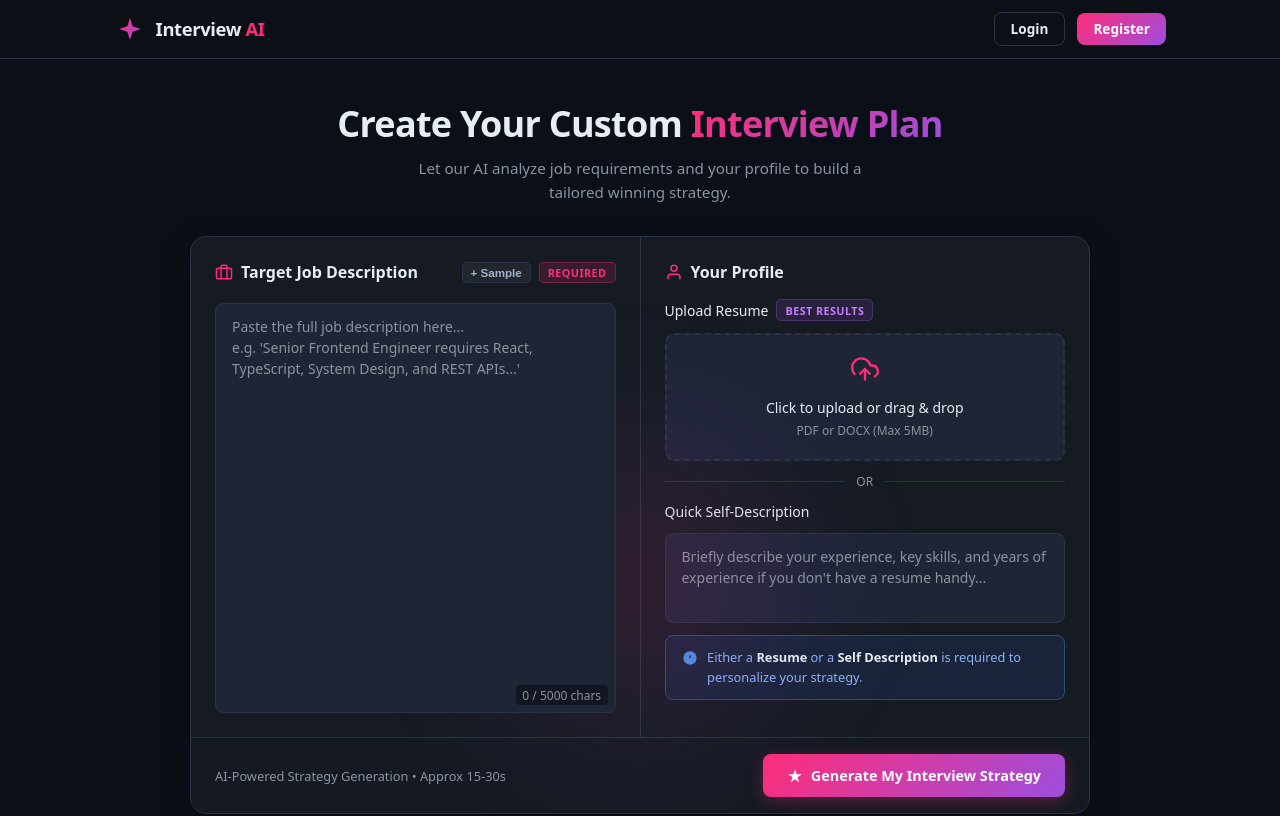
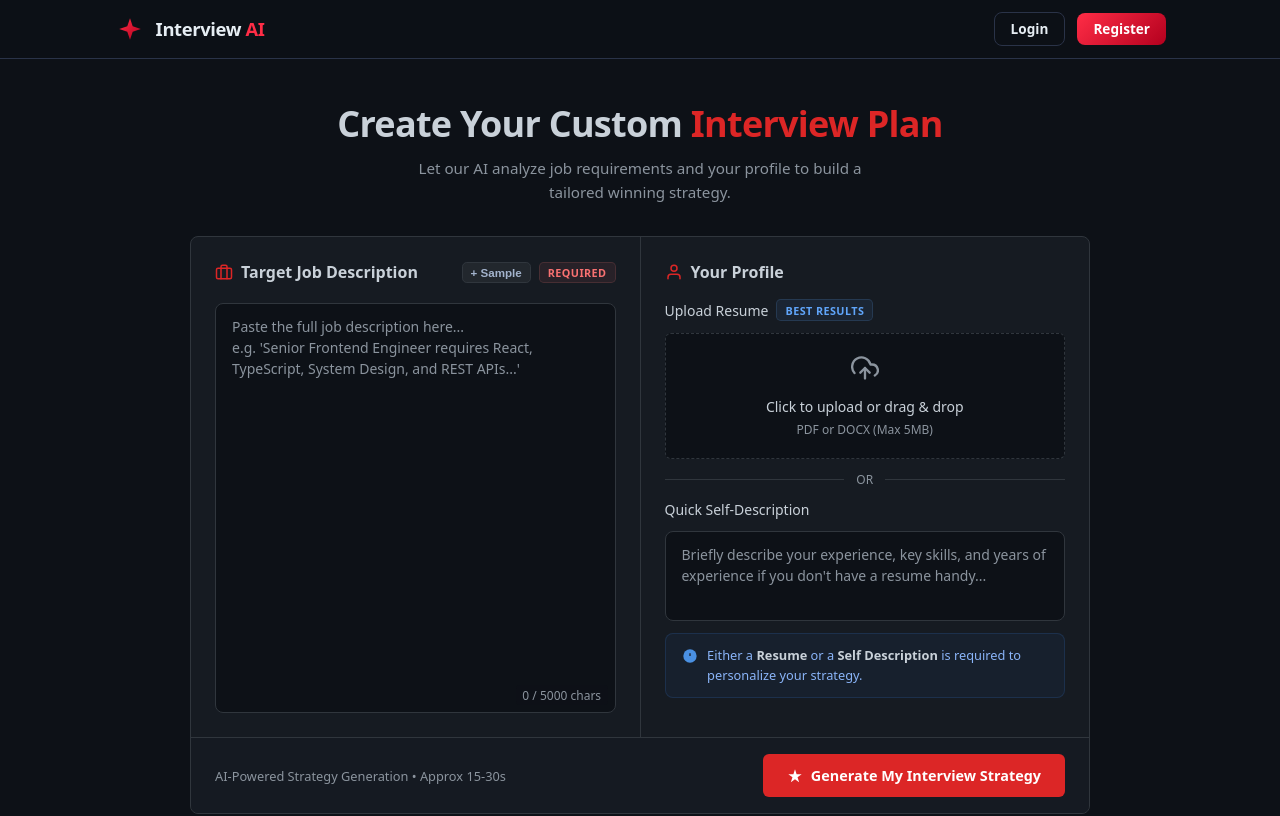
Before and after one commit to RudraMangroliya/interview-ai, a React app in the folder Frontend/: page / in a window 1280 px wide. Shown: the top 816 px of the page. Built offline with nearby package versions, Linux system fonts and the light colour scheme; no server answers; the HTML template or start-up script is replaced by a standard one.

Commit message:
style: simplify UI to clean slate-red theme and improve mobile responsiveness

```diff
--- a/Frontend/src/components/Navbar.jsx
+++ b/Frontend/src/components/Navbar.jsx
@@ -21,8 +21,8 @@ const Navbar = () => {
                             <path d="M12 2L14.5 9.5L22 12L14.5 14.5L12 22L9.5 14.5L2 12L9.5 9.5L12 2Z" fill="url(#navGlow)" />
                             <defs>
                                 <linearGradient id="navGlow" x1="2" y1="2" x2="22" y2="22" gradientUnits="userSpaceOnUse">
-                                    <stop stopColor="#ff2d78" />
-                                    <stop offset="1" stopColor="#9d4edd" />
+                                    <stop stopColor="#ff2d46" />
+                                    <stop offset="1" stopColor="#b3001e" />
                                 </linearGradient>
                             </defs>
                         </svg>
--- a/Frontend/src/components/loader.scss
+++ b/Frontend/src/components/loader.scss
@@ -24,8 +24,8 @@
     .simple-spinner {
         width: 38px;
         height: 38px;
-        border: 3px solid rgba(255, 45, 120, 0.2);
-        border-top-color: #ff2d78;
+        border: 3px solid rgba(255, 45, 70, 0.2);
+        border-top-color: #ff2d46;
         border-radius: 50%;
         animation: spinSimple 0.8s linear infinite;
     }
--- a/Frontend/src/components/navbar.scss
+++ b/Frontend/src/components/navbar.scss
@@ -43,7 +43,7 @@
             letter-spacing: -0.02em;
 
             .highlight {
-                color: #ff2d78;
+                color: #ff2d46;
             }
         }
     }
@@ -65,7 +65,7 @@
             .user-avatar {
                 width: 24px;
                 height: 24px;
-                background: linear-gradient(135deg, #ff2d78, #9d4edd);
+                background: linear-gradient(135deg, #ff2d46, #b3001e);
                 color: #ffffff;
                 font-size: 0.75rem;
                 font-weight: 700;
@@ -97,9 +97,9 @@
             transition: all 0.2s ease;
 
             &:hover {
-                color: #ff2d78;
-                border-color: rgba(255, 45, 120, 0.4);
-                background: rgba(255, 45, 120, 0.08);
+                color: #ff2d46;
+                border-color: rgba(255, 45, 70, 0.4);
+                background: rgba(255, 45, 70, 0.08);
             }
         }
     }
@@ -123,14 +123,14 @@
                 border: 1px solid #2a3348;
 
                 &:hover {
-                    border-color: #ff2d78;
-                    color: #ff2d78;
+                    border-color: #ff2d46;
+                    color: #ff2d46;
                 }
             }
 
             &--register {
                 color: #ffffff;
-                background: linear-gradient(135deg, #ff2d78, #9d4edd);
+                background: linear-gradient(135deg, #ff2d46, #b3001e);
 
                 &:hover {
                     opacity: 0.9;
@@ -205,3 +205,38 @@
         }
     }
 }
+
+@media (max-width: 380px) {
+    .app-navbar {
+        .navbar-brand .brand-title {
+            display: none;
+        }
+
+        .navbar-auth {
+            gap: 0.3rem;
+
+            .nav-auth-btn {
+                padding: 0.25rem 0.5rem;
+                font-size: 0.725rem;
+                border-radius: 0.3rem;
+            }
+        }
+
+        .navbar-user {
+            gap: 0.3rem;
+
+            .user-info {
+                padding: 0.15rem 0.4rem;
+
+                .user-name {
+                    max-width: 50px;
+                }
+            }
+
+            .logout-btn {
+                padding: 0.25rem 0.5rem;
+                font-size: 0.725rem;
+            }
+        }
+    }
+}
--- a/Frontend/src/features/auth/auth.form.scss
+++ b/Frontend/src/features/auth/auth.form.scss
@@ -1,7 +1,7 @@
 main {
     min-height: 100vh;
     width: 100%;
-    background-color: #0b0f17;
+    background-color: #0d1117;
     color: #e6edf3;
     font-family: system-ui, -apple-system, BlinkMacSystemFont, 'Segoe UI', Roboto, sans-serif;
     display: flex;
@@ -12,14 +12,7 @@ main {
     overflow: hidden;
 
     &::before {
-        content: '';
-        position: absolute;
-        width: 450px;
-        height: 450px;
-        background: radial-gradient(circle, rgba(255, 45, 120, 0.15) 0%, rgba(157, 78, 221, 0.08) 40%, transparent 70%);
-        border-radius: 50%;
-        filter: blur(50px);
-        pointer-events: none;
+        display: none;
     }
 
     .form-container {
@@ -27,12 +20,12 @@ main {
         z-index: 2;
         width: 100%;
         max-width: 420px;
-        background: rgba(22, 27, 34, 0.85);
-        backdrop-filter: blur(16px);
-        border: 1px solid rgba(255, 255, 255, 0.08);
-        border-radius: 1.25rem;
+        background: #161b22;
+        backdrop-filter: blur(8px);
+        border: 1px solid #30363d;
+        border-radius: 0.5rem;
         padding: 2.5rem 2rem;
-        box-shadow: 0 20px 40px rgba(0, 0, 0, 0.4);
+        box-shadow: 0 10px 30px rgba(0, 0, 0, 0.4);
         display: flex;
         flex-direction: column;
         gap: 1.5rem;
@@ -81,8 +74,8 @@ main {
                 }
 
                 &:focus {
-                    border-color: #ff2d78;
-                    box-shadow: 0 0 0 3px rgba(255, 45, 120, 0.15);
+                    border-color: #ff2d46;
+                    box-shadow: 0 0 0 3px rgba(255, 45, 70, 0.15);
                 }
             }
         }
@@ -90,7 +83,7 @@ main {
         .primary-button {
             margin-top: 0.5rem;
             padding: 0.8rem;
-            background: linear-gradient(135deg, #ff2d78 0%, #9d4edd 100%);
+            background: linear-gradient(135deg, #ff2d46 0%, #b3001e 100%);
             color: #ffffff;
             font-size: 0.95rem;
             font-weight: 700;
@@ -98,11 +91,11 @@ main {
             border-radius: 0.6rem;
             cursor: pointer;
             transition: opacity 0.2s, transform 0.1s, box-shadow 0.2s;
-            box-shadow: 0 4px 15px rgba(255, 45, 120, 0.3);
+            box-shadow: 0 4px 15px rgba(255, 45, 70, 0.3);
 
             &:hover {
                 opacity: 0.95;
-                box-shadow: 0 6px 20px rgba(255, 45, 120, 0.4);
+                box-shadow: 0 6px 20px rgba(255, 45, 70, 0.4);
             }
 
             &:active {
@@ -118,13 +111,13 @@ main {
         }
 
         a {
-            color: #ff2d78;
+            color: #ff2d46;
             font-weight: 600;
             text-decoration: none;
             transition: color 0.2s;
 
             &:hover {
-                color: #ff6b9d;
+                color: #ff6b7e;
                 text-decoration: underline;
             }
         }
--- a/Frontend/src/features/interview/pages/Home.jsx
+++ b/Frontend/src/features/interview/pages/Home.jsx
@@ -128,8 +128,8 @@ const Home = () => {
                                 <path d="M12 2L14.5 9.5L22 12L14.5 14.5L12 22L9.5 14.5L2 12L9.5 9.5L12 2Z" fill="url(#genGrad)" />
                                 <defs>
                                     <linearGradient id="genGrad" x1="2" y1="2" x2="22" y2="22" gradientUnits="userSpaceOnUse">
-                                        <stop stopColor="#ff2d78" />
-                                        <stop offset="1" stopColor="#9d4edd" />
+                                        <stop stopColor="#ff2d46" />
+                                        <stop offset="1" stopColor="#b3001e" />
                                     </linearGradient>
                                 </defs>
                             </svg>
--- a/Frontend/src/features/interview/style/home.scss
+++ b/Frontend/src/features/interview/style/home.scss
@@ -1,17 +1,17 @@
 // ── Variables ────────────────────────────────────────────────────────────────
-$bg-page:        #0b0f17;
+$bg-page:        #0d1117;
 $bg-card:        #161b22;
-$bg-panel:       #1c2230;
-$bg-input:       #1e2535;
-$border-color:   #2a3348;
-$text-primary:   #e6edf3;
+$bg-panel:       #161b22;
+$bg-input:       #0d1117;
+$border-color:   #30363d;
+$text-primary:   #c9d1d9;
 $text-muted:     #8b949e;
-$accent:         #ff2d78;
-$accent-alt:     #9d4edd;
-$badge-required: #ff2d78;
-$badge-best:     #9d4edd;
-$info-bg:        rgba(27, 42, 74, 0.6);
-$info-border:    #2d4a7a;
+$accent:         #dc2626;
+$accent-alt:     #b91c1c;
+$badge-required: #f87171;
+$badge-best:     #60a5fa;
+$info-bg:        rgba(56, 139, 253, 0.05);
+$info-border:    rgba(56, 139, 253, 0.15);
 $font-stack:     system-ui, -apple-system, BlinkMacSystemFont, 'Segoe UI', Roboto, sans-serif;
 
 // ── Wrapper & Shell ─────────────────────────────────────────────────────────
@@ -57,9 +57,7 @@ $font-stack:     system-ui, -apple-system, BlinkMacSystemFont, 'Segoe UI', Robot
     }
 
     .highlight {
-        background: linear-gradient(135deg, $accent 0%, $accent-alt 100%);
-        -webkit-background-clip: text;
-        -webkit-text-fill-color: transparent;
+        color: $accent;
     }
 }
 
@@ -67,14 +65,14 @@ $font-stack:     system-ui, -apple-system, BlinkMacSystemFont, 'Segoe UI', Robot
 .validation-banner {
     width: 100%;
     max-width: 900px;
-    background: rgba(255, 45, 120, 0.1);
-    border: 1px solid rgba(255, 45, 120, 0.4);
-    border-radius: 0.5rem;
+    background: rgba(220, 38, 38, 0.05);
+    border: 1px solid rgba(220, 38, 38, 0.15);
+    border-radius: 0.375rem;
     padding: 0.75rem 1.25rem;
     display: flex;
     align-items: center;
     gap: 0.75rem;
-    color: #ff6b9d;
+    color: #f87171;
     font-size: 0.875rem;
     font-weight: 500;
     animation: fadeInDown 0.3s ease-out;
@@ -90,9 +88,8 @@ $font-stack:     system-ui, -apple-system, BlinkMacSystemFont, 'Segoe UI', Robot
     max-width: 900px;
     background-color: $bg-card;
     border: 1px solid $border-color;
-    border-radius: 1rem;
+    border-radius: 0.5rem;
     overflow: hidden;
-    box-shadow: 0 10px 30px rgba(0, 0, 0, 0.3);
 
     &__body {
         display: flex;
@@ -151,6 +148,7 @@ $font-stack:     system-ui, -apple-system, BlinkMacSystemFont, 'Segoe UI', Robot
     &__textarea {
         flex: 1;
         width: 100%;
+        min-height: 220px;
         background-color: $bg-input;
         border: 1px solid $border-color;
         border-radius: 0.5rem;
@@ -169,12 +167,12 @@ $font-stack:     system-ui, -apple-system, BlinkMacSystemFont, 'Segoe UI', Robot
 
         &:focus {
             border-color: $accent;
-            box-shadow: 0 0 0 3px rgba(255, 45, 120, 0.15);
         }
 
         &--short {
             flex: unset;
             height: 90px;
+            min-height: unset;
         }
     }
 
@@ -210,9 +208,9 @@ $font-stack:     system-ui, -apple-system, BlinkMacSystemFont, 'Segoe UI', Robot
     transition: all 0.2s;
 
     &:hover {
-        background: rgba(255, 45, 120, 0.15);
+        background: rgba(220, 38, 38, 0.08);
         color: $accent;
-        border-color: rgba(255, 45, 120, 0.4);
+        border-color: rgba(220, 38, 38, 0.2);
     }
 }
 
@@ -226,15 +224,15 @@ $font-stack:     system-ui, -apple-system, BlinkMacSystemFont, 'Segoe UI', Robot
     letter-spacing: 0.04em;
 
     &--required {
-        background-color: rgba($badge-required, 0.15);
+        background-color: rgba($badge-required, 0.08);
         color: $badge-required;
-        border: 1px solid rgba($badge-required, 0.3);
+        border: 1px solid rgba($badge-required, 0.15);
     }
 
     &--best {
-        background-color: rgba($badge-best, 0.15);
-        color: #c77dff;
-        border: 1px solid rgba($badge-best, 0.3);
+        background-color: rgba($badge-best, 0.08);
+        color: $badge-best;
+        border: 1px solid rgba($badge-best, 0.15);
     }
 }
 
@@ -264,18 +262,18 @@ $font-stack:     system-ui, -apple-system, BlinkMacSystemFont, 'Segoe UI', Robot
     gap: 0.35rem;
     padding: 1.25rem 1rem;
     background-color: $bg-input;
-    border: 2px dashed $border-color;
-    border-radius: 0.6rem;
+    border: 1px dashed $border-color;
+    border-radius: 0.375rem;
     cursor: pointer;
     transition: border-color 0.2s, background-color 0.2s;
 
     &:hover {
         border-color: $accent;
-        background-color: rgba($accent, 0.05);
+        background-color: rgba($accent, 0.02);
     }
 
     &__icon {
-        color: $accent;
+        color: $text-muted;
         margin-bottom: 0.25rem;
     }
 
@@ -294,12 +292,12 @@ $font-stack:     system-ui, -apple-system, BlinkMacSystemFont, 'Segoe UI', Robot
 
     &--has-file {
         border-style: solid;
-        border-color: rgba(157, 78, 221, 0.4);
-        background: rgba(157, 78, 221, 0.06);
+        border-color: rgba(96, 165, 250, 0.2);
+        background: rgba(96, 165, 250, 0.03);
         padding: 0.75rem 1rem;
 
         &:hover {
-            border-color: $accent-alt;
+            border-color: $badge-best;
         }
     }
 }
@@ -311,7 +309,7 @@ $font-stack:     system-ui, -apple-system, BlinkMacSystemFont, 'Segoe UI', Robot
     gap: 0.75rem;
 
     .file-icon {
-        color: #c77dff;
+        color: $badge-best;
         display: flex;
         align-items: center;
     }
@@ -351,7 +349,7 @@ $font-stack:     system-ui, -apple-system, BlinkMacSystemFont, 'Segoe UI', Robot
         transition: all 0.2s;
 
         &:hover {
-            background: rgba(255, 45, 120, 0.2);
+            background: rgba(255, 45, 70, 0.2);
             color: $accent;
         }
     }
@@ -419,20 +417,18 @@ $font-stack:     system-ui, -apple-system, BlinkMacSystemFont, 'Segoe UI', Robot
     align-items: center;
     gap: 0.5rem;
     padding: 0.75rem 1.5rem;
-    background: linear-gradient(135deg, $accent 0%, $accent-alt 100%);
+    background: $accent;
     color: #fff;
     font-size: 0.9rem;
     font-weight: 600;
     border: none;
-    border-radius: 0.5rem;
+    border-radius: 0.375rem;
     cursor: pointer;
-    transition: opacity 0.2s, transform 0.1s, box-shadow 0.2s;
+    transition: background-color 0.15s, transform 0.1s;
     font-family: $font-stack;
-    box-shadow: 0 4px 15px rgba(255, 45, 120, 0.3);
 
     &:hover {
-        opacity: 0.95;
-        box-shadow: 0 6px 20px rgba(255, 45, 120, 0.4);
+        background-color: $accent-alt;
     }
 
     &:active {
@@ -452,20 +448,15 @@ $font-stack:     system-ui, -apple-system, BlinkMacSystemFont, 'Segoe UI', Robot
     left: 0;
     width: 100vw;
     height: 100vh;
-    background: rgba(11, 15, 23, 0.9);
-    backdrop-filter: blur(16px);
+    background: rgba(11, 15, 23, 0.85);
+    backdrop-filter: blur(8px);
     z-index: 1000;
     display: flex;
     align-items: center;
     justify-content: center;
 
     .overlay-backdrop-glow {
-        position: absolute;
-        width: 500px;
-        height: 500px;
-        background: radial-gradient(circle, rgba(255, 45, 120, 0.18) 0%, rgba(157, 78, 221, 0.1) 40%, transparent 70%);
-        border-radius: 50%;
-        filter: blur(50px);
+        display: none;
     }
 
     .generation-card {
@@ -473,15 +464,15 @@ $font-stack:     system-ui, -apple-system, BlinkMacSystemFont, 'Segoe UI', Robot
         z-index: 2;
         width: 100%;
         max-width: 480px;
-        background: rgba(22, 27, 34, 0.85);
-        border: 1px solid rgba(255, 255, 255, 0.1);
-        border-radius: 1.25rem;
+        background: #161b22;
+        border: 1px solid $border-color;
+        border-radius: 0.5rem;
         padding: 2.5rem;
         display: flex;
         flex-direction: column;
         align-items: center;
         text-align: center;
-        box-shadow: 0 20px 50px rgba(0, 0, 0, 0.5);
+        box-shadow: 0 10px 30px rgba(0, 0, 0, 0.4);
 
         .gen-icon-glow {
             width: 64px;
@@ -604,7 +595,7 @@ $font-stack:     system-ui, -apple-system, BlinkMacSystemFont, 'Segoe UI', Robot
     .guest-cta-card {
         width: 100%;
         background: linear-gradient(135deg, rgba(22, 27, 34, 0.9) 0%, rgba(28, 34, 48, 0.9) 100%);
-        border: 1px solid rgba(255, 45, 120, 0.25);
+        border: 1px solid rgba(255, 45, 70, 0.25);
         border-radius: 1rem;
         padding: 1.5rem;
         display: flex;
@@ -615,13 +606,13 @@ $font-stack:     system-ui, -apple-system, BlinkMacSystemFont, 'Segoe UI', Robot
         .guest-cta-badge {
             width: 44px;
             height: 44px;
-            background: linear-gradient(135deg, rgba(255, 45, 120, 0.2), rgba(157, 78, 221, 0.2));
-            border: 1px solid rgba(255, 45, 120, 0.4);
+            background: linear-gradient(135deg, rgba(255, 45, 70, 0.2), rgba(179, 0, 30, 0.2));
+            border: 1px solid rgba(255, 45, 70, 0.4);
             border-radius: 0.75rem;
             display: flex;
             align-items: center;
             justify-content: center;
-            color: #ff2d78;
+            color: #ff2d46;
             flex-shrink: 0;
         }
 
@@ -662,7 +653,7 @@ $font-stack:     system-ui, -apple-system, BlinkMacSystemFont, 'Segoe UI', Robot
                     background: linear-gradient(135deg, $accent, $accent-alt);
                     color: #ffffff;
                     border: none;
-                    box-shadow: 0 4px 12px rgba(255, 45, 120, 0.3);
+                    box-shadow: 0 4px 12px rgba(255, 45, 70, 0.3);
 
                     &:hover {
                         opacity: 0.92;
@@ -706,7 +697,7 @@ $font-stack:     system-ui, -apple-system, BlinkMacSystemFont, 'Segoe UI', Robot
 
             &:hover {
                 transform: translateY(-2px);
-                border-color: rgba(255, 45, 120, 0.4);
+                border-color: rgba(255, 45, 70, 0.4);
                 box-shadow: 0 8px 20px rgba(0, 0, 0, 0.3);
             }
 
@@ -868,6 +859,7 @@ $font-stack:     system-ui, -apple-system, BlinkMacSystemFont, 'Segoe UI', Robot
     .panel__textarea {
         font-size: 0.8rem;
         padding: 0.6rem;
+        min-height: 180px;
     }
 
     .char-counter {
@@ -931,3 +923,125 @@ $font-stack:     system-ui, -apple-system, BlinkMacSystemFont, 'Segoe UI', Robot
         grid-template-columns: 1fr;
     }
 }
+
+@media (max-width: 400px) {
+    .home-page {
+        padding: 0.75rem 0.5rem;
+        gap: 1.25rem;
+    }
+
+    .page-header h1 {
+        font-size: 1.25rem;
+    }
+
+    .page-header p {
+        font-size: 0.775rem;
+    }
+
+    .panel {
+        padding: 0.75rem 0.5rem;
+    }
+
+    .panel__header {
+        flex-wrap: wrap;
+        gap: 0.4rem;
+
+        h2 {
+            width: 100%;
+            font-size: 0.85rem;
+            margin: 0;
+        }
+    }
+
+    .panel__textarea {
+        min-height: 160px;
+        font-size: 0.775rem;
+        padding: 0.5rem;
+    }
+
+    .char-counter {
+        right: 1rem !important;
+        bottom: 1.25rem !important;
+        font-size: 0.625rem !important;
+    }
+
+    .dropzone {
+        padding: 1rem 0.75rem;
+        gap: 0.25rem;
+
+        &__title {
+            font-size: 0.775rem;
+        }
+
+        &__subtitle {
+            font-size: 0.7rem;
+        }
+    }
+
+    .interview-card__footer {
+        padding: 0.75rem;
+        gap: 0.5rem;
+
+        .footer-info {
+            font-size: 0.7rem;
+        }
+    }
+
+    .generate-btn {
+        padding: 0.6rem 1rem;
+        font-size: 0.8rem;
+    }
+
+    .guest-cta-card {
+        padding: 0.75rem;
+        gap: 0.75rem;
+
+        .guest-cta-badge {
+            width: 36px;
+            height: 36px;
+            border-radius: 0.5rem;
+
+            svg {
+                width: 18px;
+                height: 18px;
+            }
+        }
+
+        .guest-cta-content h3 {
+            font-size: 0.8rem;
+        }
+
+        .guest-cta-content p {
+            font-size: 0.725rem;
+            line-height: 1.4;
+        }
+
+        .guest-btn {
+            font-size: 0.75rem;
+            padding: 0.45rem 0.75rem;
+        }
+    }
+
+    .reports-list {
+        grid-template-columns: 1fr;
+        gap: 0.75rem;
+
+        .report-item {
+            padding: 1rem;
+            gap: 0.5rem;
+
+            .report-item-header h3 {
+                font-size: 0.85rem;
+            }
+
+            .match-score {
+                font-size: 0.675rem;
+                padding: 0.15rem 0.4rem;
+            }
+
+            .report-meta {
+                font-size: 0.7rem;
+            }
+        }
+    }
+}
--- a/Frontend/src/features/interview/style/interview.scss
+++ b/Frontend/src/features/interview/style/interview.scss
@@ -6,7 +6,7 @@ $bg-input: #1e2535;
 $border-color: #2a3348;
 $text-primary: #e6edf3;
 $text-muted: #7d8590;
-$accent: #ff2d78;
+$accent: #ff2d46;
 $font-stack: system-ui, -apple-system, BlinkMacSystemFont, 'Segoe UI', Roboto, sans-serif;
 
 // severity palette
```
